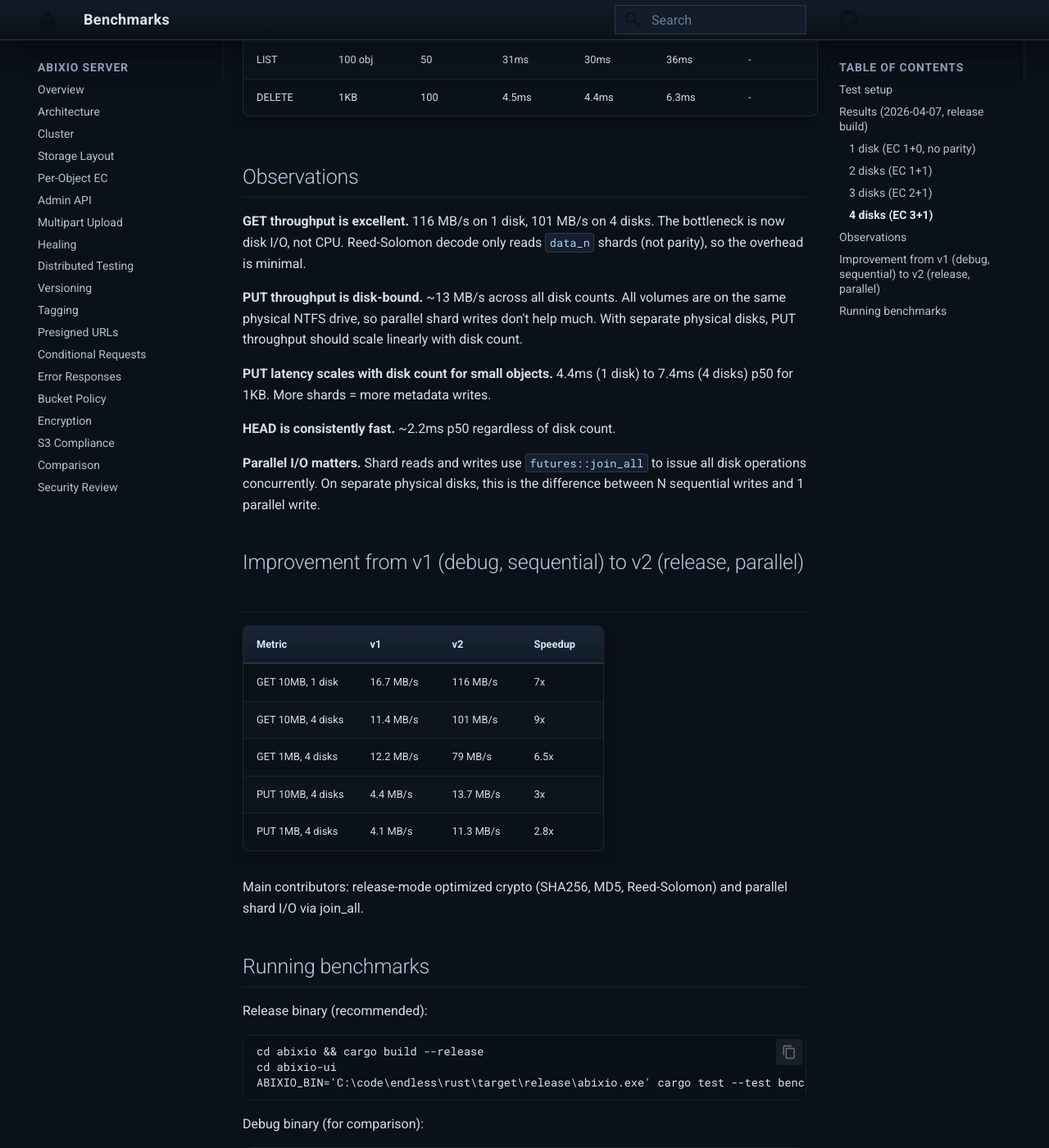
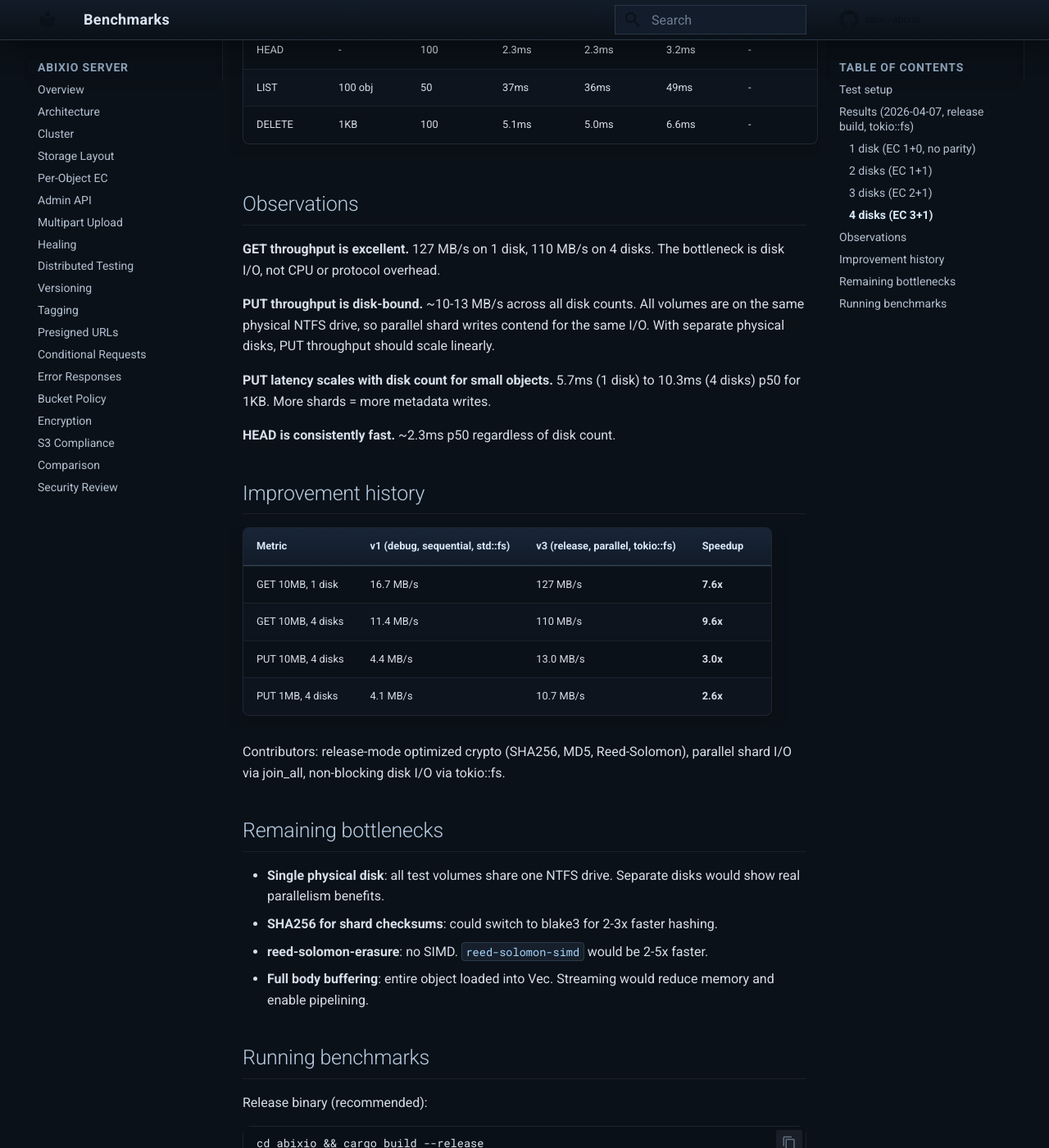
Before and after one commit to abix-/abixio, an MkDocs documentation site: the page built from docs/benchmarks.md, in a window 1280 px wide and 1400 px high, scrolled down 2651 px. Shown: the whole window at 82% size. Built offline with MkDocs 1.6.1 and Material for MkDocs 9.7.7, drawn with Linux system fonts in a browser that asks for light colours; comment, search, counter and statistics services are not loaded; some of the changed text lies outside the part shown.

Commit message:
docs: update benchmarks with tokio::fs results, add bottleneck analysis

````diff
--- a/docs/benchmarks.md
+++ b/docs/benchmarks.md
@@ -11,96 +11,100 @@ VolumePool -> erasure encode -> LocalVolume -> tokio::fs -> disk.
 - aws-sdk-s3 client with SigV4 authentication
 - No concurrent requests (sequential, single client)
 - Parallel shard I/O via `futures::join_all`
+- Non-blocking disk I/O via `tokio::fs`
 
-## Results (2026-04-07, release build)
+## Results (2026-04-07, release build, tokio::fs)
 
 ### 1 disk (EC 1+0, no parity)
 
 | Operation | Size | Ops | Avg | p50 | p99 | Throughput |
 |---|---|---|---|---|---|---|
-| PUT | 1KB | 100 | 6.3ms | 4.4ms | 20.9ms | 160 KB/s |
-| PUT | 1MB | 20 | 95ms | 83ms | 130ms | 10.5 MB/s |
-| PUT | 10MB | 5 | 771ms | 725ms | 769ms | 13.0 MB/s |
-| GET | 1KB | 100 | 2.8ms | 2.7ms | 4.8ms | 352 KB/s |
-| GET | 1MB | 20 | 9.5ms | 9.2ms | 10.7ms | 106 MB/s |
-| GET | 10MB | 5 | 86ms | 74ms | 77ms | 116 MB/s |
-| HEAD | - | 100 | 2.5ms | 2.4ms | 5.6ms | - |
-| LIST | 100 obj | 50 | 20.5ms | 20.1ms | 24.3ms | - |
-| DELETE | 1KB | 100 | 2.7ms | 2.7ms | 3.4ms | - |
+| PUT | 1KB | 100 | 6.6ms | 5.7ms | 22.4ms | 152 KB/s |
+| PUT | 1MB | 20 | 106ms | 92ms | 184ms | 9.4 MB/s |
+| PUT | 10MB | 5 | 809ms | 734ms | 820ms | 12.4 MB/s |
+| GET | 1KB | 100 | 3.4ms | 3.1ms | 8.8ms | 293 KB/s |
+| GET | 1MB | 20 | 9.9ms | 9.4ms | 11.8ms | 101 MB/s |
+| GET | 10MB | 5 | 79ms | 70ms | 89ms | 127 MB/s |
+| HEAD | - | 100 | 2.9ms | 2.4ms | 7.9ms | - |
+| LIST | 100 obj | 50 | 26.3ms | 26.1ms | 28.4ms | - |
+| DELETE | 1KB | 100 | 3.1ms | 2.8ms | 11.2ms | - |
 
 ### 2 disks (EC 1+1)
 
 | Operation | Size | Ops | Avg | p50 | p99 | Throughput |
 |---|---|---|---|---|---|---|
-| PUT | 1KB | 100 | 8.3ms | 5.2ms | 26.8ms | 120 KB/s |
-| PUT | 1MB | 20 | 95ms | 89ms | 118ms | 10.5 MB/s |
-| PUT | 10MB | 5 | 798ms | 767ms | 823ms | 12.5 MB/s |
-| GET | 1KB | 100 | 3.2ms | 3.1ms | 4.6ms | 310 KB/s |
-| GET | 1MB | 20 | 14ms | 14ms | 16ms | 72 MB/s |
-| GET | 10MB | 5 | 116ms | 111ms | 119ms | 86 MB/s |
-| HEAD | - | 100 | 2.3ms | 2.2ms | 4.8ms | - |
-| LIST | 100 obj | 50 | 25ms | 24ms | 28ms | - |
-| DELETE | 1KB | 100 | 3.3ms | 3.2ms | 4.2ms | - |
+| PUT | 1KB | 100 | 9.5ms | 8.0ms | 26.7ms | 105 KB/s |
+| PUT | 1MB | 20 | 104ms | 94ms | 149ms | 9.7 MB/s |
+| PUT | 10MB | 5 | 811ms | 760ms | 859ms | 12.3 MB/s |
+| GET | 1KB | 100 | 3.3ms | 3.2ms | 4.4ms | 307 KB/s |
+| GET | 1MB | 20 | 14ms | 14ms | 17ms | 70 MB/s |
+| GET | 10MB | 5 | 128ms | 118ms | 129ms | 78 MB/s |
+| HEAD | - | 100 | 2.3ms | 2.3ms | 3.0ms | - |
+| LIST | 100 obj | 50 | 31ms | 30ms | 43ms | - |
+| DELETE | 1KB | 100 | 3.6ms | 3.6ms | 4.5ms | - |
 
 ### 3 disks (EC 2+1)
 
 | Operation | Size | Ops | Avg | p50 | p99 | Throughput |
 |---|---|---|---|---|---|---|
-| PUT | 1KB | 100 | 9.2ms | 5.9ms | 36.3ms | 108 KB/s |
-| PUT | 1MB | 20 | 96ms | 89ms | 140ms | 10.5 MB/s |
-| PUT | 10MB | 5 | 737ms | 722ms | 749ms | 13.6 MB/s |
-| GET | 1KB | 100 | 3.2ms | 3.0ms | 4.7ms | 317 KB/s |
-| GET | 1MB | 20 | 13ms | 12ms | 18ms | 78 MB/s |
-| GET | 10MB | 5 | 98ms | 93ms | 96ms | 102 MB/s |
-| HEAD | - | 100 | 2.3ms | 2.2ms | 3.3ms | - |
-| LIST | 100 obj | 50 | 28ms | 27ms | 34ms | - |
-| DELETE | 1KB | 100 | 3.9ms | 3.8ms | 4.6ms | - |
+| PUT | 1KB | 100 | 11.3ms | 10.4ms | 25.5ms | 88 KB/s |
+| PUT | 1MB | 20 | 95ms | 93ms | 112ms | 10.5 MB/s |
+| PUT | 10MB | 5 | 775ms | 744ms | 791ms | 12.9 MB/s |
+| GET | 1KB | 100 | 3.6ms | 3.2ms | 9.0ms | 280 KB/s |
+| GET | 1MB | 20 | 12ms | 12ms | 14ms | 83 MB/s |
+| GET | 10MB | 5 | 95ms | 92ms | 96ms | 106 MB/s |
+| HEAD | - | 100 | 2.3ms | 2.3ms | 3.3ms | - |
+| LIST | 100 obj | 50 | 34ms | 32ms | 40ms | - |
+| DELETE | 1KB | 100 | 4.3ms | 4.3ms | 5.2ms | - |
 
 ### 4 disks (EC 3+1)
 
 | Operation | Size | Ops | Avg | p50 | p99 | Throughput |
 |---|---|---|---|---|---|---|
-| PUT | 1KB | 100 | 10.5ms | 7.4ms | 32.8ms | 95 KB/s |
-| PUT | 1MB | 20 | 88ms | 89ms | 96ms | 11.3 MB/s |
-| PUT | 10MB | 5 | 729ms | 718ms | 746ms | 13.7 MB/s |
-| GET | 1KB | 100 | 3.2ms | 3.0ms | 4.7ms | 317 KB/s |
-| GET | 1MB | 20 | 13ms | 12ms | 15ms | 79 MB/s |
-| GET | 10MB | 5 | 99ms | 93ms | 103ms | 101 MB/s |
-| HEAD | - | 100 | 2.4ms | 2.2ms | 3.6ms | - |
-| LIST | 100 obj | 50 | 31ms | 30ms | 36ms | - |
-| DELETE | 1KB | 100 | 4.5ms | 4.4ms | 6.3ms | - |
+| PUT | 1KB | 100 | 12.1ms | 10.3ms | 32.6ms | 83 KB/s |
+| PUT | 1MB | 20 | 93ms | 90ms | 119ms | 10.7 MB/s |
+| PUT | 10MB | 5 | 767ms | 735ms | 764ms | 13.0 MB/s |
+| GET | 1KB | 100 | 3.6ms | 3.3ms | 11.7ms | 279 KB/s |
+| GET | 1MB | 20 | 12ms | 12ms | 14ms | 81 MB/s |
+| GET | 10MB | 5 | 91ms | 89ms | 94ms | 110 MB/s |
+| HEAD | - | 100 | 2.3ms | 2.3ms | 3.2ms | - |
+| LIST | 100 obj | 50 | 37ms | 36ms | 49ms | - |
+| DELETE | 1KB | 100 | 5.1ms | 5.0ms | 6.6ms | - |
 
 ## Observations
 
-**GET throughput is excellent.** 116 MB/s on 1 disk, 101 MB/s on 4 disks. The
-bottleneck is now disk I/O, not CPU. Reed-Solomon decode only reads `data_n`
-shards (not parity), so the overhead is minimal.
+**GET throughput is excellent.** 127 MB/s on 1 disk, 110 MB/s on 4 disks. The
+bottleneck is disk I/O, not CPU or protocol overhead.
 
-**PUT throughput is disk-bound.** ~13 MB/s across all disk counts. All volumes are
-on the same physical NTFS drive, so parallel shard writes don't help much. With
-separate physical disks, PUT throughput should scale linearly with disk count.
+**PUT throughput is disk-bound.** ~10-13 MB/s across all disk counts. All volumes
+are on the same physical NTFS drive, so parallel shard writes contend for the
+same I/O. With separate physical disks, PUT throughput should scale linearly.
 
-**PUT latency scales with disk count for small objects.** 4.4ms (1 disk) to 7.4ms
+**PUT latency scales with disk count for small objects.** 5.7ms (1 disk) to 10.3ms
 (4 disks) p50 for 1KB. More shards = more metadata writes.
 
-**HEAD is consistently fast.** ~2.2ms p50 regardless of disk count.
+**HEAD is consistently fast.** ~2.3ms p50 regardless of disk count.
 
-**Parallel I/O matters.** Shard reads and writes use `futures::join_all` to issue
-all disk operations concurrently. On separate physical disks, this is the
-difference between N sequential writes and 1 parallel write.
+## Improvement history
 
-## Improvement from v1 (debug, sequential) to v2 (release, parallel)
+| Metric | v1 (debug, sequential, std::fs) | v3 (release, parallel, tokio::fs) | Speedup |
+|---|---|---|---|
+| GET 10MB, 1 disk | 16.7 MB/s | 127 MB/s | **7.6x** |
+| GET 10MB, 4 disks | 11.4 MB/s | 110 MB/s | **9.6x** |
+| PUT 10MB, 4 disks | 4.4 MB/s | 13.0 MB/s | **3.0x** |
+| PUT 1MB, 4 disks | 4.1 MB/s | 10.7 MB/s | **2.6x** |
 
-| Metric | v1 | v2 | Speedup |
-|---|---|---|---|
-| GET 10MB, 1 disk | 16.7 MB/s | 116 MB/s | 7x |
-| GET 10MB, 4 disks | 11.4 MB/s | 101 MB/s | 9x |
-| GET 1MB, 4 disks | 12.2 MB/s | 79 MB/s | 6.5x |
-| PUT 10MB, 4 disks | 4.4 MB/s | 13.7 MB/s | 3x |
-| PUT 1MB, 4 disks | 4.1 MB/s | 11.3 MB/s | 2.8x |
+Contributors: release-mode optimized crypto (SHA256, MD5, Reed-Solomon), parallel
+shard I/O via join_all, non-blocking disk I/O via tokio::fs.
 
-Main contributors: release-mode optimized crypto (SHA256, MD5, Reed-Solomon) and
-parallel shard I/O via join_all.
+## Remaining bottlenecks
+
+- **Single physical disk**: all test volumes share one NTFS drive. Separate disks
+  would show real parallelism benefits.
+- **SHA256 for shard checksums**: could switch to blake3 for 2-3x faster hashing.
+- **reed-solomon-erasure**: no SIMD. `reed-solomon-simd` would be 2-5x faster.
+- **Full body buffering**: entire object loaded into Vec<u8>. Streaming would
+  reduce memory and enable pipelining.
 
 ## Running benchmarks
 
@@ -111,12 +115,6 @@ cd abixio-ui
 ABIXIO_BIN='C:\code\endless\rust\target\release\abixio.exe' cargo test --test bench -- --ignored --nocapture
 ```
 
-Debug binary (for comparison):
-```
-cd abixio-ui
-cargo test --test bench -- --ignored --nocapture
-```
-
 Single config:
 ```
 cargo test --test bench -- --ignored --nocapture bench_4_disks
````
